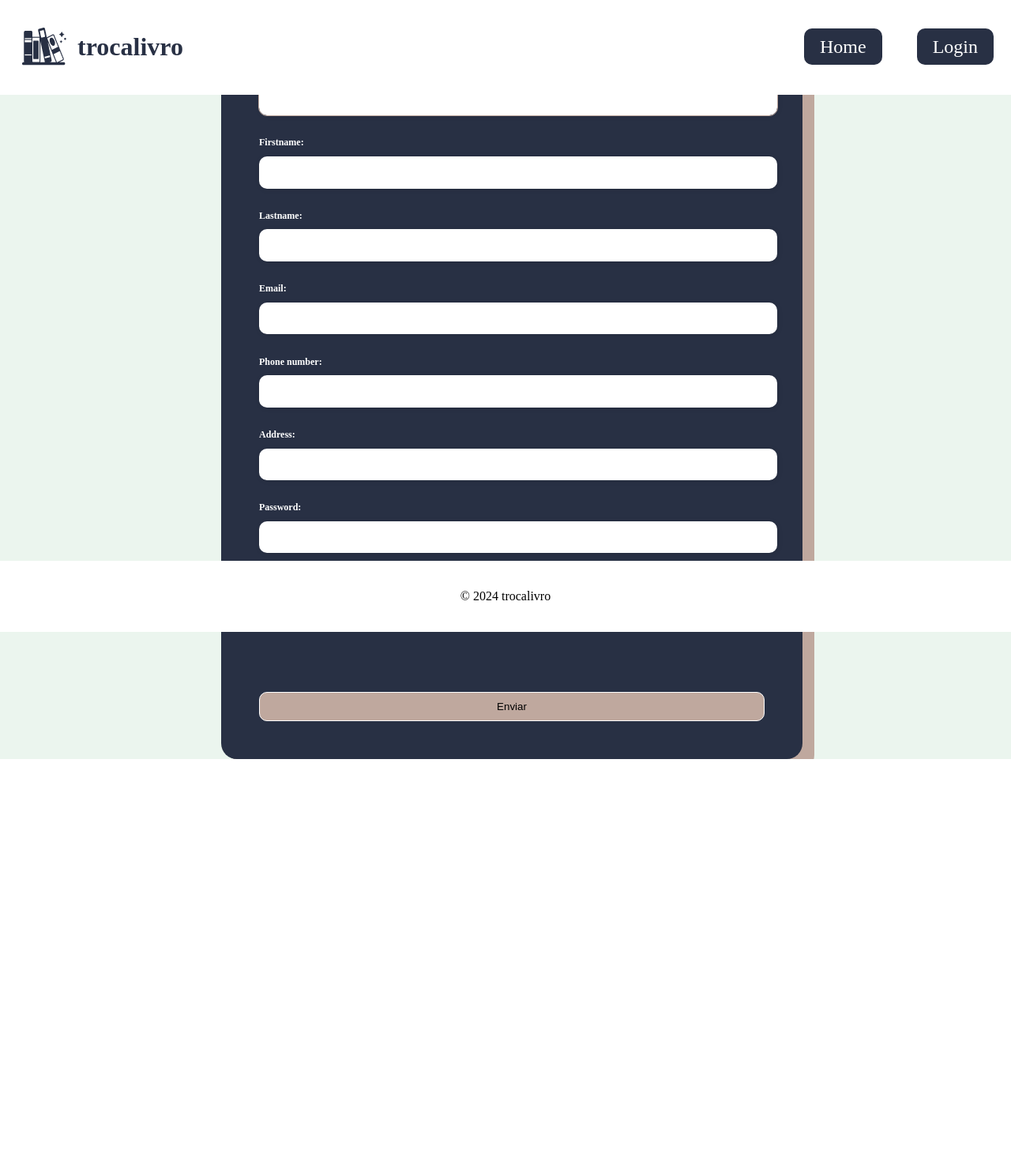
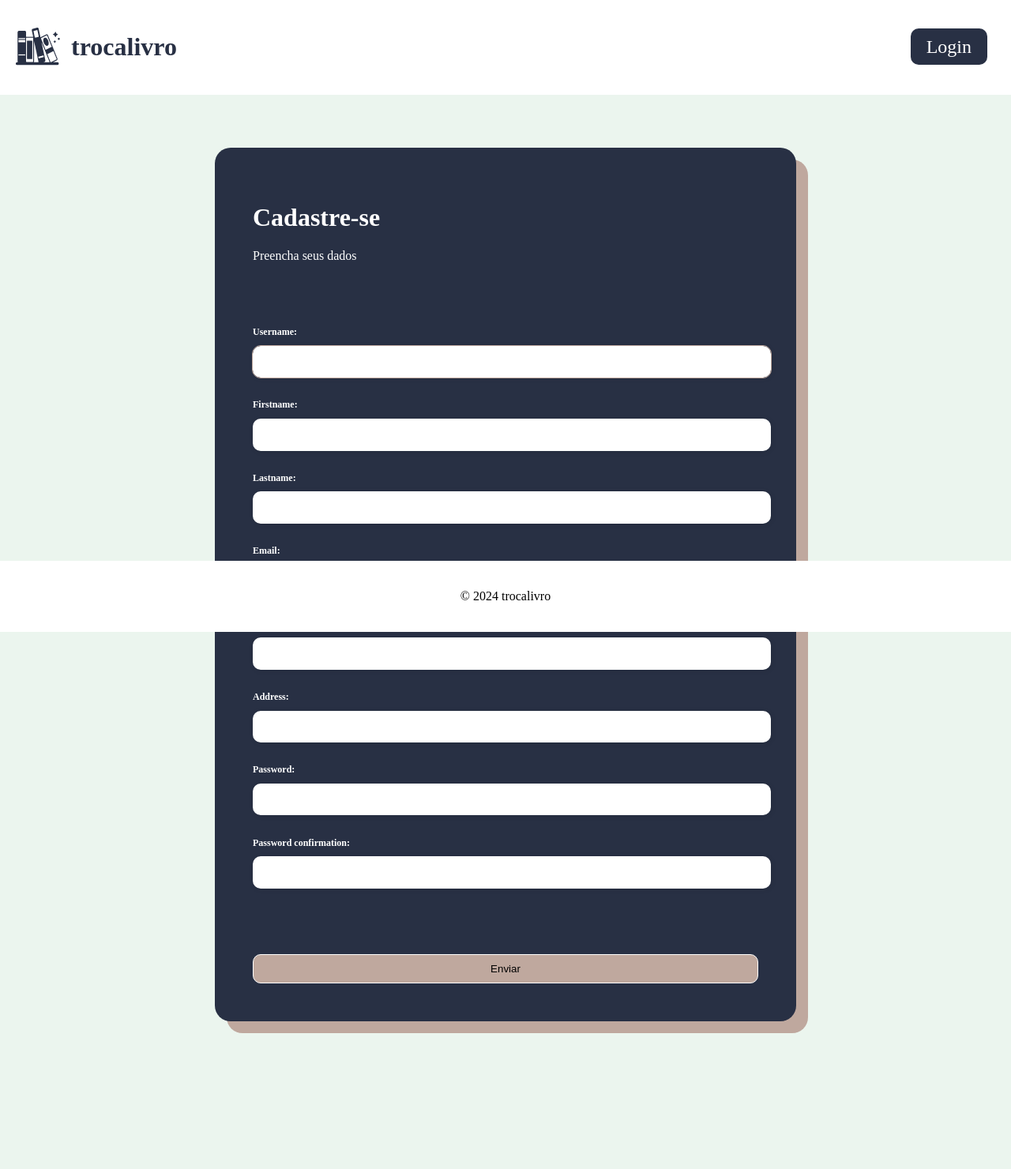
Before and after one commit to Pirol4/Trocalivro, a Django app: page /library/signup/ in a window 1280 px wide; the page is wider, and only the part inside the window is pictured. Shown: that part at 79% size. Before the commit the page ends 961 px from the top of that part, so only its background shows below. Run offline with Django 3.2, Linux system fonts and the light colour scheme.

Commit message:
fix: login page

```diff
--- a/trocalivro/library/static/css/header_style.css
+++ b/trocalivro/library/static/css/header_style.css
@@ -27,6 +27,11 @@ header {
     margin-left: 20px;
 }
 
+.logo-link {
+    text-decoration: none;
+    color: unset;
+}
+
 .sidebar-nav {
     list-style-type: none;
     padding: 0;
@@ -50,3 +55,27 @@ header {
 .sidebar-nav li a:hover {
     text-decoration: underline;
 }
+
+.search-box {
+    display: inline-flex;
+}
+
+.search-input {
+    width: 500px;
+    padding: 3px;
+}
+
+.container-fluid {
+    float: left;
+}
+
+.search-button {
+    padding: 0;
+    margin: 0;
+    width: 60px;
+    margin-left: 3px;
+}
+
+.topbar-button {
+    padding: 20px;
+}
--- a/trocalivro/library/static/css/signup_style.css
+++ b/trocalivro/library/static/css/signup_style.css
@@ -1,5 +1,43 @@
 @import url(header_style.css);
 @import url(footer_style.css);
+
+header {
+    width: 100%;
+    background-color: #FFFFFF;
+    display: flex;
+    justify-content: space-between;
+    padding: 20px 50px;
+    position:absolute;
+    top: 0;
+    z-index: 100000;
+    align-items: center;
+}
+
+.logo-imagem {
+    width: 50px;
+    height: 50px;
+    background-color: #FFFFFF;
+}
+
+.container-logo {
+    margin-left: 20px;
+    display: flex;
+    align-items: center;
+}
+
+.container-fluid {
+    float: left;
+}
+
+.logo-texto {
+    color: #283044;
+    margin-left: 20px;
+}
+
+.logo-link {
+    text-decoration: none;
+    color: unset;
+}
 
 body {
     width: 100%;
@@ -8,6 +46,34 @@ body {
     justify-content: center;
     align-items: center;
     background: #EBF5EE;
+    position: relative;
+    padding-top: 340px;
+    padding-bottom: 340px;
+    margin: 0;
+}
+
+.sidebar-nav {
+    list-style-type: none;
+    padding: 0;
+}
+
+.sidebar-nav li {
+    display: inline-block;
+    margin: 0 10px;
+    margin-right: 30px;
+}
+
+.sidebar-nav li a {
+    color: #FFFFFF;
+    font-size: 24px;
+    text-decoration: none;
+    background-color: #283044;
+    padding: 10px 20px;
+    border-radius: 10px;
+}
+
+.sidebar-nav li a:hover {
+    text-decoration: underline;
 }
 
 .container {
--- a/trocalivro/library/templates/registration/signup.html
+++ b/trocalivro/library/templates/registration/signup.html
@@ -2,12 +2,12 @@
 <html lang="pt-br">
 
 <head>
+    {% block title %}<title>trocalivro</title>{% endblock %}
     <meta charset="UTF-8">
     <meta http-equiv="X-UA-Compatible" content="IE=edge">
     <meta name="viewport" content="width=device-width, initial-scale=1.0">
     {% load static %}
     <link rel="stylesheet" href="{% static 'css/signup_style.css' %}" />
-    <title>Cadastro</title>
 </head>
 
 <body>
@@ -17,26 +17,23 @@
           <img src="{% static 'images/logo.png' %}" alt="Logo">
         </div>
         <div class="logo-texto">
-          <h1>trocalivro</h1>
+          <h1 class="site-logo"><a class="logo-link" href="{% url 'index' %}">trocalivro</a></h1>
         </div>
       </div>
 
       <div class="container-fluid">
         <div class="row">
-          <div class="col-sm-2">
             {% block sidebar %}
               <ul class="sidebar-nav">
-                <li><a href="{% url 'index' %}">Home</a></li>
                 {% if user.is_authenticated %}
-                  <li><a href="{% url 'users-profile' %}">Perfil</a></li>
+                <li><a href="{% url 'users-profile' %}">Perfil</a></li>
                 {% else %}
-                  <li><a href="{% url 'login' %}">Login</a></li>
+                  <li><a class="topbar-button" href="{% url 'login' %}">Login</a></li>
                 {% endif %}
               </ul>
             {% endblock %}
           </div>
         </div>
-      </div>
     </header>
 
     <div class="container">
```
Also changed, not shown: trocalivro/library/static/css/body_style.css (+9 -4 lines), trocalivro/library/templates/base_generic.html (+3 -18 lines), trocalivro/library/templates/index.html (+14 -0 lines), trocalivro/library/static/images/search_icon.png (added).
